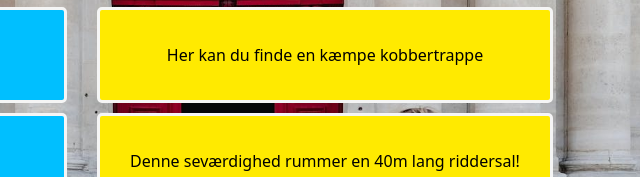
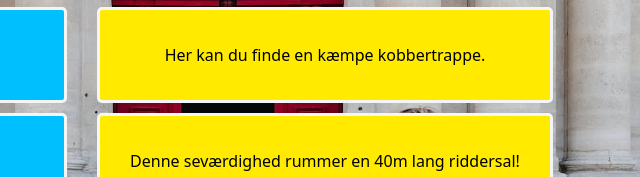
Before and after one commit to klingzz/FD2, a plain HTML site: page index.html in a window 1280 px wide. Shown: the part 543-720 px from the top of the page, 558-1198 px from the left. Drawn offline with Linux system fonts and the light colour scheme.

Commit message:
Update index.html

```diff
--- a/index.html
+++ b/index.html
@@ -221,7 +221,7 @@
         "Den unge H.C. Andersen læste mange bøger her.",
         "Her kommer du på fantastiske rejser ud i det uendelige univers.",
         "Der udstilles omtrent 10000 kunstværker her!",
-        "Her kan du finde en kæmpe kobbertrappe",
+        "Her kan du finde en kæmpe kobbertrappe.",
         "Denne seværdighed rummer en 40m lang riddersal!",
         "Her bor der mere end 400 dyrearter.",
         "Her bydes der på Fredagsrock og SommerKlassisk.",
@@ -229,7 +229,7 @@
 
       const correctOrder = [
         "Den unge H.C. Andersen læste mange bøger her.",
-        "Her kan du finde en kæmpe kobbertrappe",
+        "Her kan du finde en kæmpe kobbertrappe.",
         "Der udstilles omtrent 10000 kunstværker her!",
         "Her bor der mere end 400 dyrearter.",
         "Denne seværdighed rummer en 40m lang riddersal!",
```
